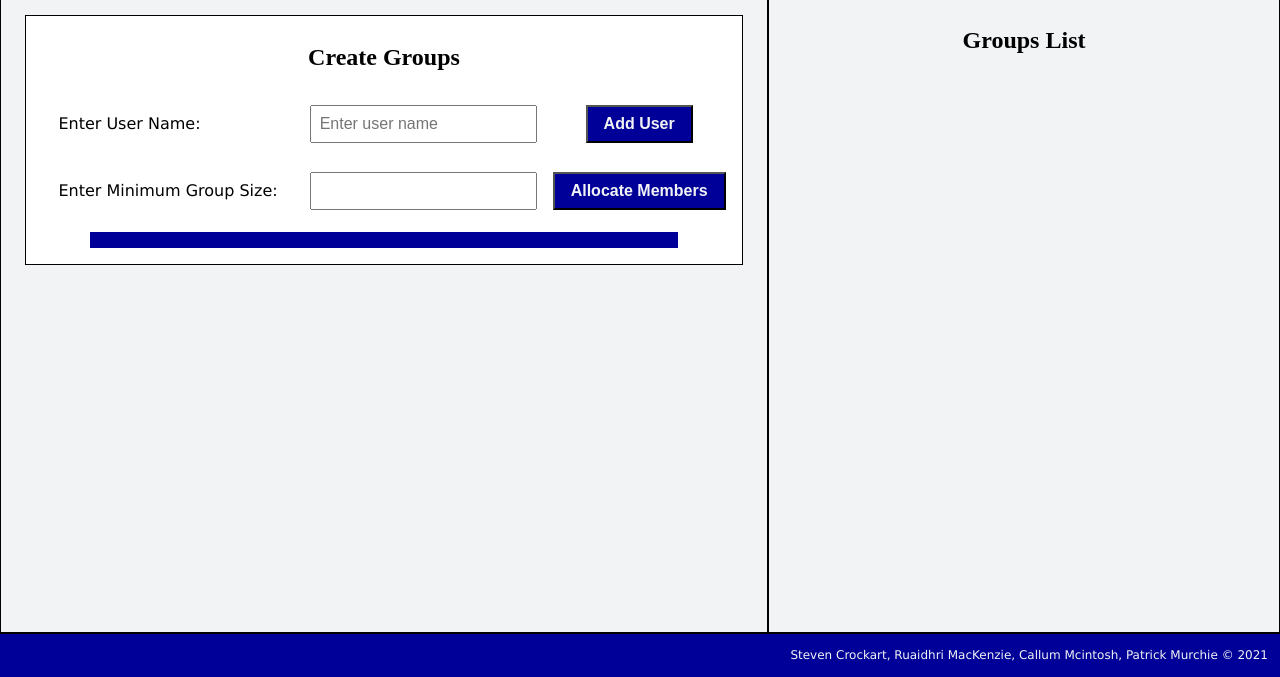
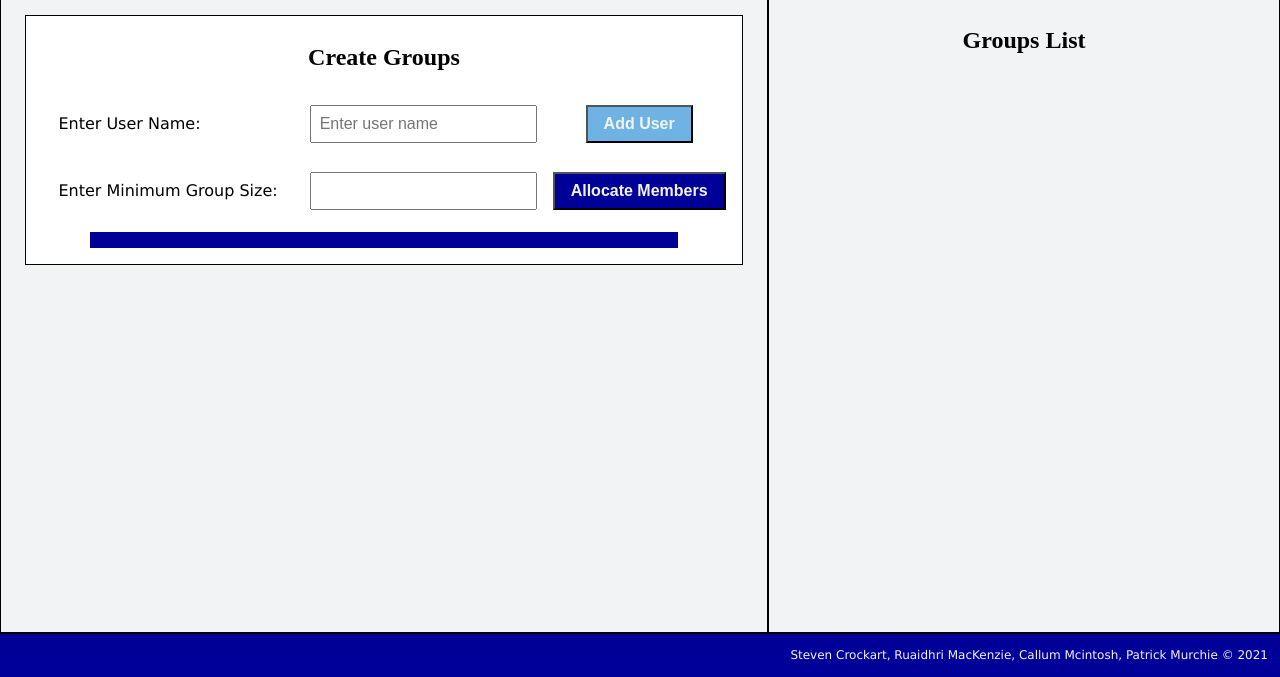
Before and after one commit to RGU-Grouper/Grouper-App, a website: page client/dist/index.html in a window 1280 px wide. In both pictures the pointer is over the button "Add User". Shown: the part 123-800 px from the top of the page. Drawn offline with nearby package versions, Linux system fonts and the light colour scheme; files that its build step writes are made by us from their sources.

Commit message:
Added pointer and hover effects to buttons

```diff
--- a/client/scss/_components.scss
+++ b/client/scss/_components.scss
@@ -16,9 +16,15 @@
 }
 
 @mixin button {
+  cursor: pointer;
   background-color: colours.$brand1;
   color: colours.$light;
   font-size: 1rem;
   padding: 0.5em 1em;
   font-weight: 900;
+
+  &:focus,
+  &:hover {
+    background-color: colours.$brand2;
+  }
 }
```
